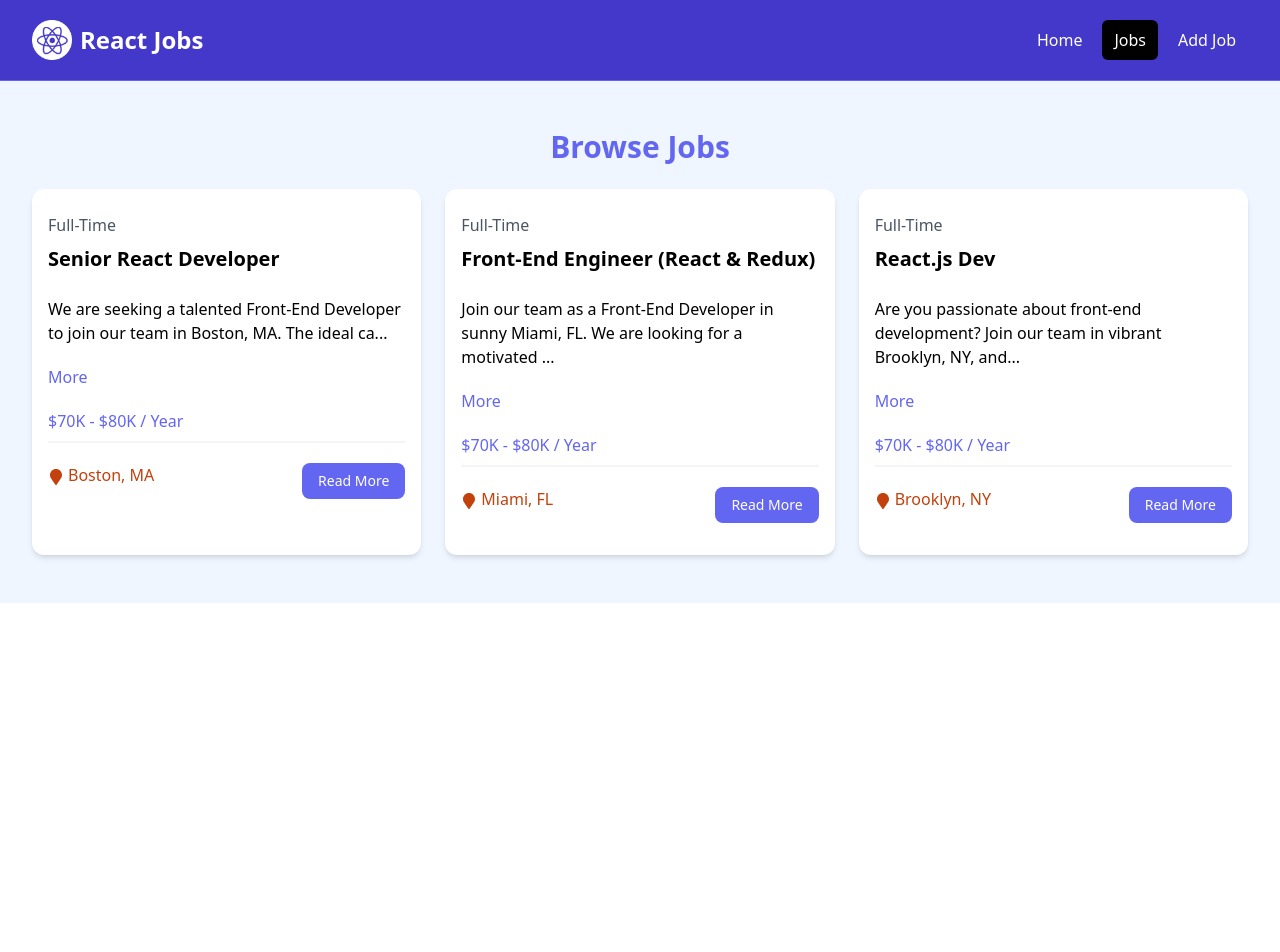
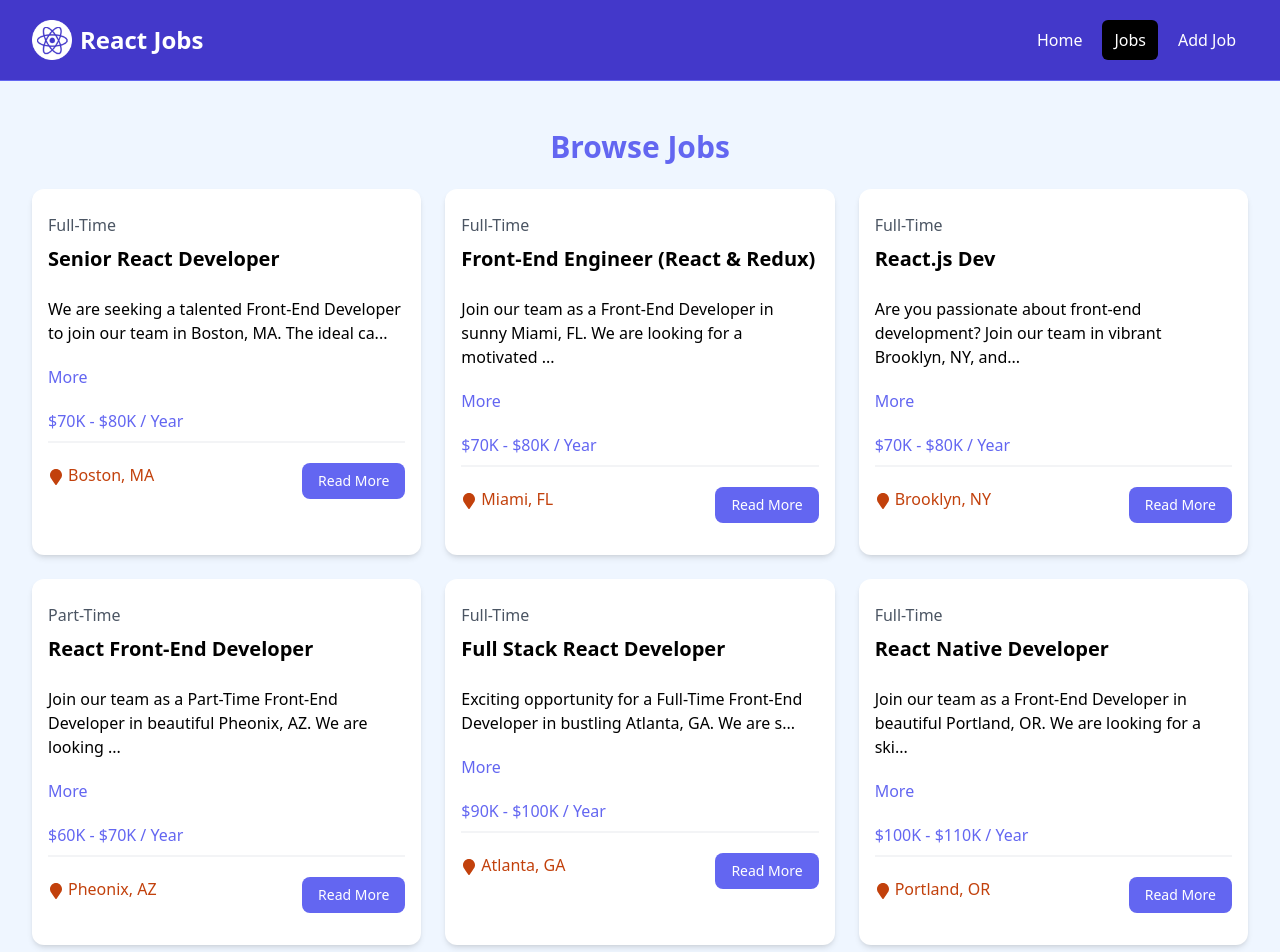
Before and after one commit to Adeen-Khoso/React-Jobs, a React (Vite) app: page /jobs in a window 1280 px wide. Shown: the top 952 px of the page. Before the commit the page ends 800 px from the top, so only its background shows below. Built offline with nearby package versions, Linux system fonts and the light colour scheme.

Commit message:
completed jobs page

```diff
--- a/src/components/Hero.jsx
+++ b/src/components/Hero.jsx
@@ -3,7 +3,6 @@ import React from 'react'
 const Hero = ({title = ' Become a React Dev ', secondtitle = ' Find the React job that fits your skills and needs'}) => {
   return (
     <>
-    {/* <!-- Hero --> */}
     <section className="bg-indigo-700 py-20 mb-4">
         <div className="max-w-7xl mx-auto px-4 sm:px-6 lg:px-8 flex flex-col items-center">
           <div className="text-center">
--- a/src/components/JobListings.jsx
+++ b/src/components/JobListings.jsx
@@ -1,20 +1,30 @@
 import React from "react";
 import Jobs from "../jobs.json";
 import JobListing from "./JobListing";
+import { useLocation } from 'react-router-dom';
 
 const JobListings = () => {
-  const recentJobs = Jobs.slice(0,3);
+  let recentJobs = Jobs.slice(0,3);
+  let headingText = "Recent Jobs";
+
+  const location = useLocation();
+  const pathname = location.pathname;
+
+  if(pathname == '/jobs'){
+    recentJobs = Jobs;
+    headingText = "Browse Jobs"
+  }
 
   return (
     <section className="bg-blue-50 px-4 py-10">
       <div className="container-xl lg:container m-auto">
         <h2 className="text-3xl font-bold text-indigo-500 mb-6 text-center">
-          Browse Jobs
+          {headingText}
         </h2>
 
         <div className="grid grid-cols-1 md:grid-cols-3 gap-6">
 
-          {recentJobs.map((job) => (
+          {recentJobs.map((job)=>(
             <JobListing key={job.id} Job={job}/>
           ))}
 
--- a/src/components/Navbar.jsx
+++ b/src/components/Navbar.jsx
@@ -6,7 +6,7 @@ const Navbar = () => {
 
   const normalNavStyles = "text-white hover:bg-gray-900 hover:text-white rounded-md px-3 py-2"
   const activeNavStyle =`${normalNavStyles} bg-black`
-  const linkClass = ({isActive})=> isActive ? `${activeNavStyle}` : `${normalNavStyles}`;
+  const linkClass = ({isActive}) => isActive? activeNavStyle : normalNavStyles;
 
   return (
     <>
```
